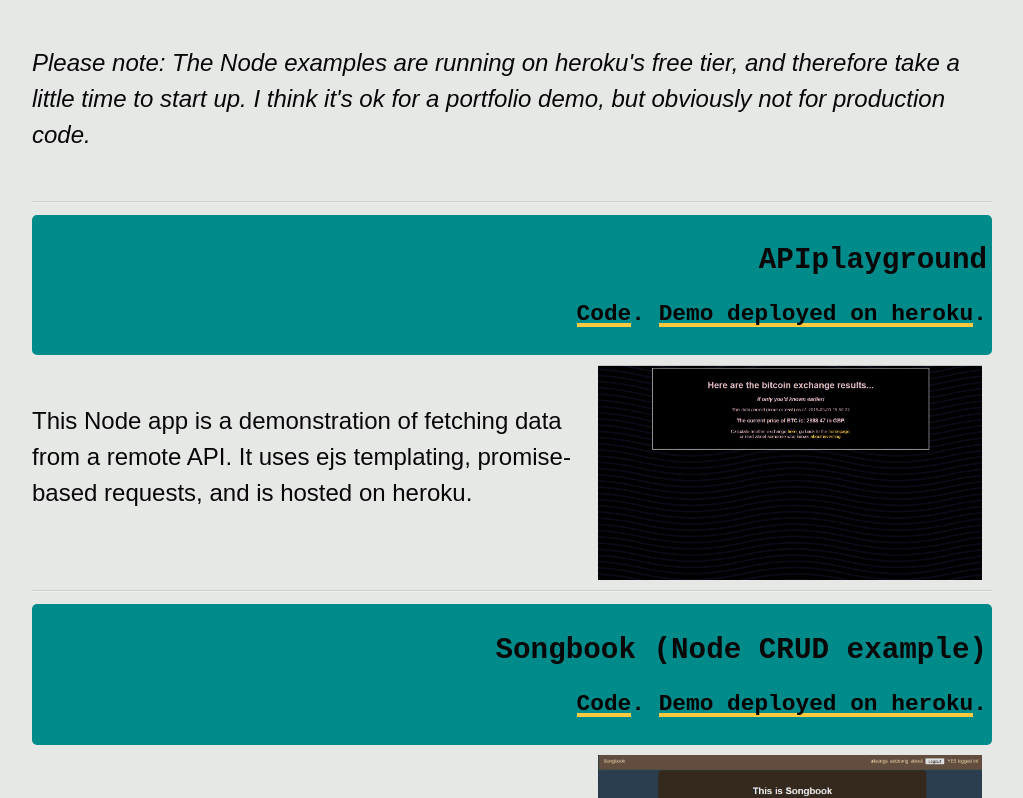
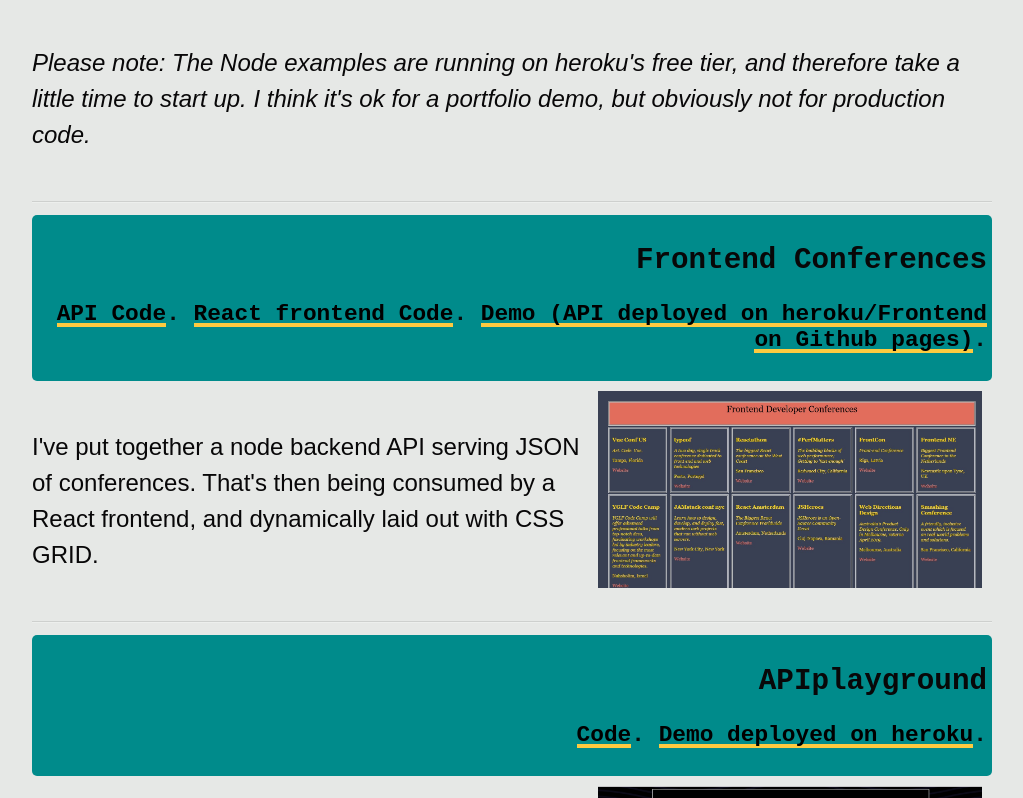
Before and after one commit to willworth/wwdev, a Gatsby site: page /portfolio in a window 1280 px wide. Shown: the part 461-1259 px from the top of the page, without its empty margins (128-1151 px from the left). Built offline with nearby package versions, Linux system fonts and the light colour scheme; Gatsby itself is replaced by a stand-in of ours.

Commit message:
add conf project to portfolio

```diff
--- a/src/pages/portfolio.js
+++ b/src/pages/portfolio.js
@@ -5,6 +5,7 @@
 import bride from "./cookiepolicyscreenshot.jpg";
 import tarot from "./tarot.jpg";
 import songbook from "./songbook.jpg";
+import conferences from "./conferencescreenshot.jpg"
 
 
 const Portfolio = () => (
@@ -24,6 +25,23 @@
         therefore take a little time to start up. I think it's ok for a
         portfolio demo, but obviously not for production code.
       </em>
+    </p>
+    <hr />
+    <div className="portfolioSummary">
+      <h2>Frontend Conferences</h2>
+      <h3>
+        {" "}
+        <a href="https://github.com/willworth/conferences">API Code</a>.{" "}
+        <a href="https://github.com/willworth/conf">React frontend Code</a>.{" "}
+        <a href="https://willworth.github.io/conf/">
+          Demo (API deployed on heroku/Frontend on Github pages)
+        </a>
+        .
+      </h3>
+    </div>
+    <img src={conferences} alt="conferences app screenshot" class="portfolioPic" />
+    <p>
+      I've put together a node backend API serving JSON of conferences.  That's then being consumed by a React frontend, and dynamically laid out with CSS GRID.
     </p>
     <hr />
     <div className="portfolioSummary">
```
Also changed, not shown: README.md, src/pages/Conferencescreenshot.jpg (added).
